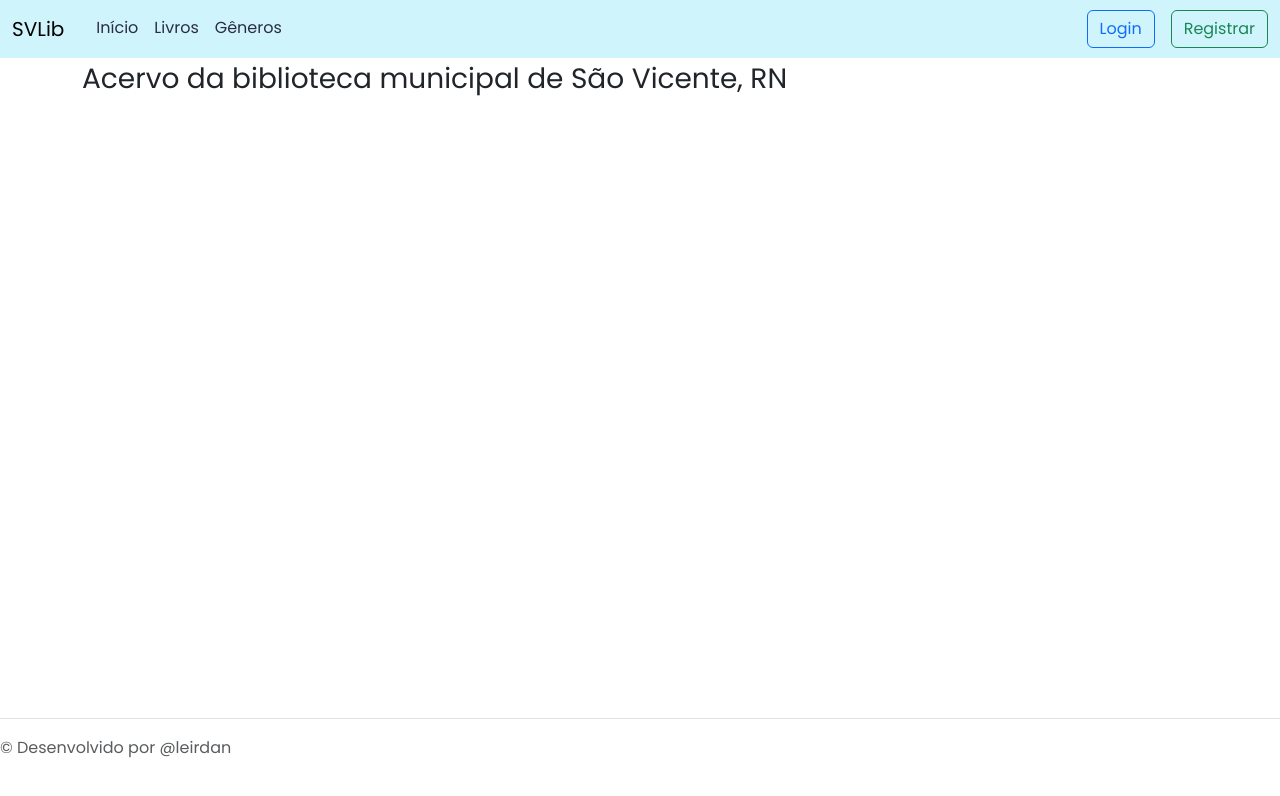
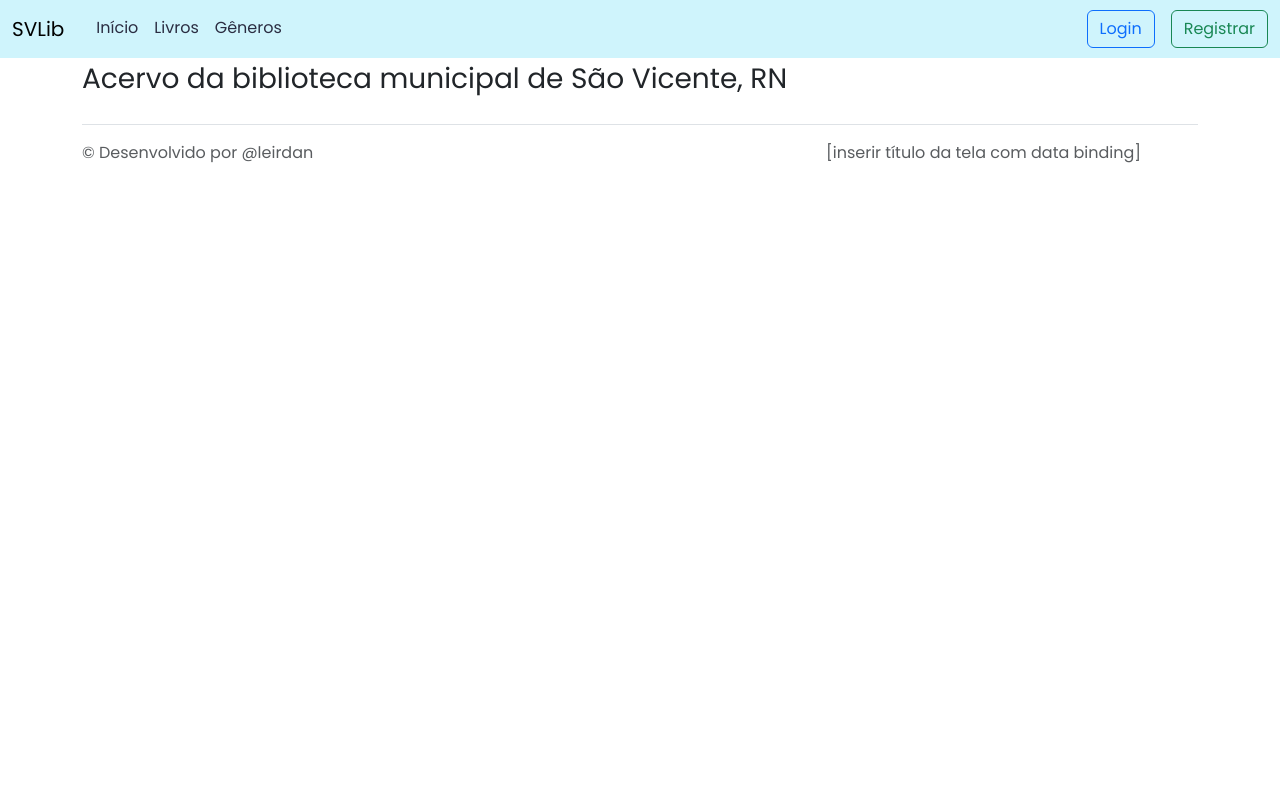
Before and after one commit to leirdan/sv.library.web, an Angular app: page / in a window 1280 px wide. Shown: the top 796 px of the page. Built offline with nearby package versions, Linux system fonts and the light colour scheme.

Commit message:
:lipstick: refactor: footer alterado

```diff
--- a/src/app/components/footer/footer.component.html
+++ b/src/app/components/footer/footer.component.html
@@ -1,15 +1,9 @@
-<div class="mx-2 my-1">
+<div class="container">
+  <footer class="d-flex flex-wrap justify-content-between py-3 my-4 border-top">
 
-  <footer class="d-flex flex-wrap justify-content-between align-items-center py-3 my-4 border-top fixed-bottom">
-    <div class="col-md-4 d-flex align-items-center">
-    <span class="mb-3 mb-md-0 text-body-secondary">&copy; Desenvolvido por @leirdan </span>
-  </div>
+    <p class="col-md-4 mb-0 text-body-secondary">&copy; Desenvolvido por @leirdan </p>
 
-  <ul class="nav col-md-4 justify-content-end list-unstyled d-flex">
-    <li class="ms-3"><a class="text-body-secondary" href="#"><svg class="bi" width="24" height="24"><use xlink:href="#twitter"/></svg></a></li>
-    <li class="ms-3"><a class="text-body-secondary" href="#"><svg class="bi" width="24" height="24"><use xlink:href="#instagram"/></svg></a></li>
-    <li class="ms-3"><a class="text-body-secondary" href="#"><svg class="bi" width="24" height="24"><use xlink:href="#facebook"/></svg></a></li>
-  </ul>
-</footer>
+    <p class="col-md-4 text-body-secondary"> [inserir título da tela com data binding] </p>
 
+  </footer>
 </div>
```
